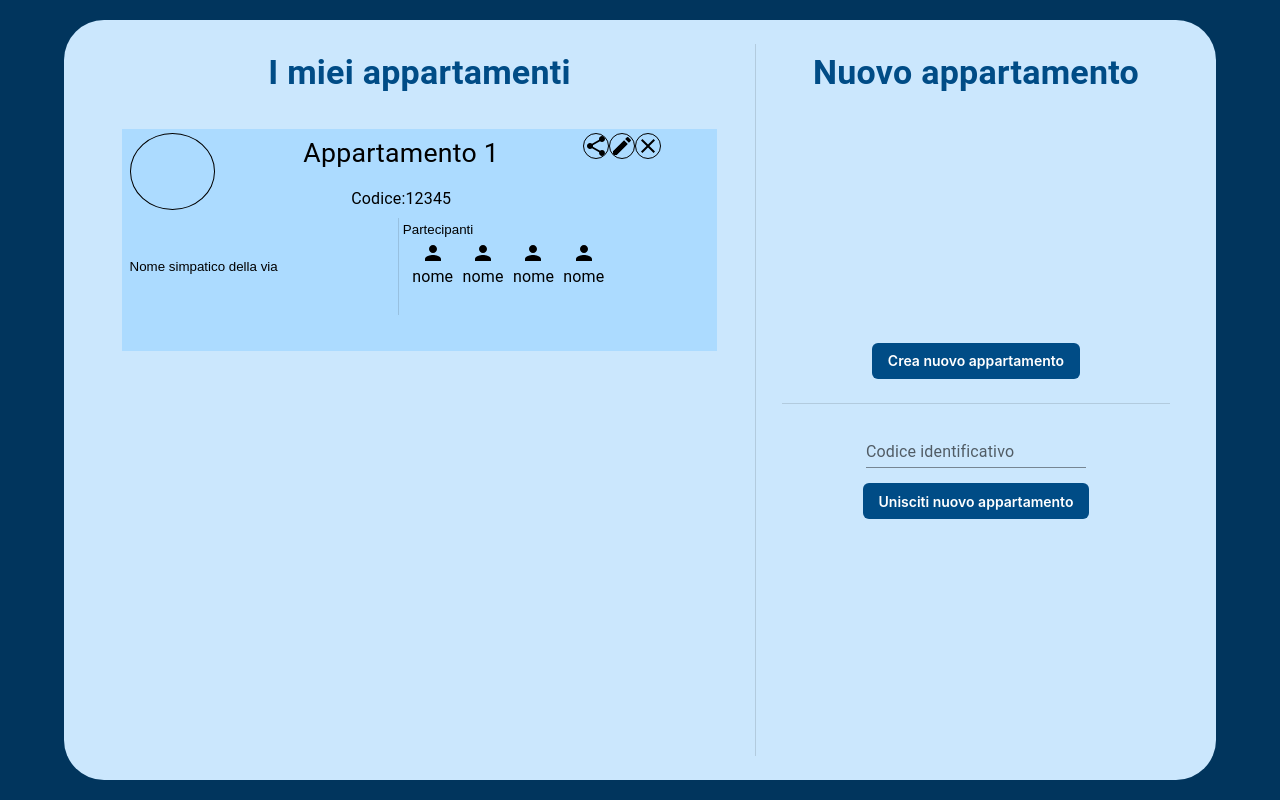
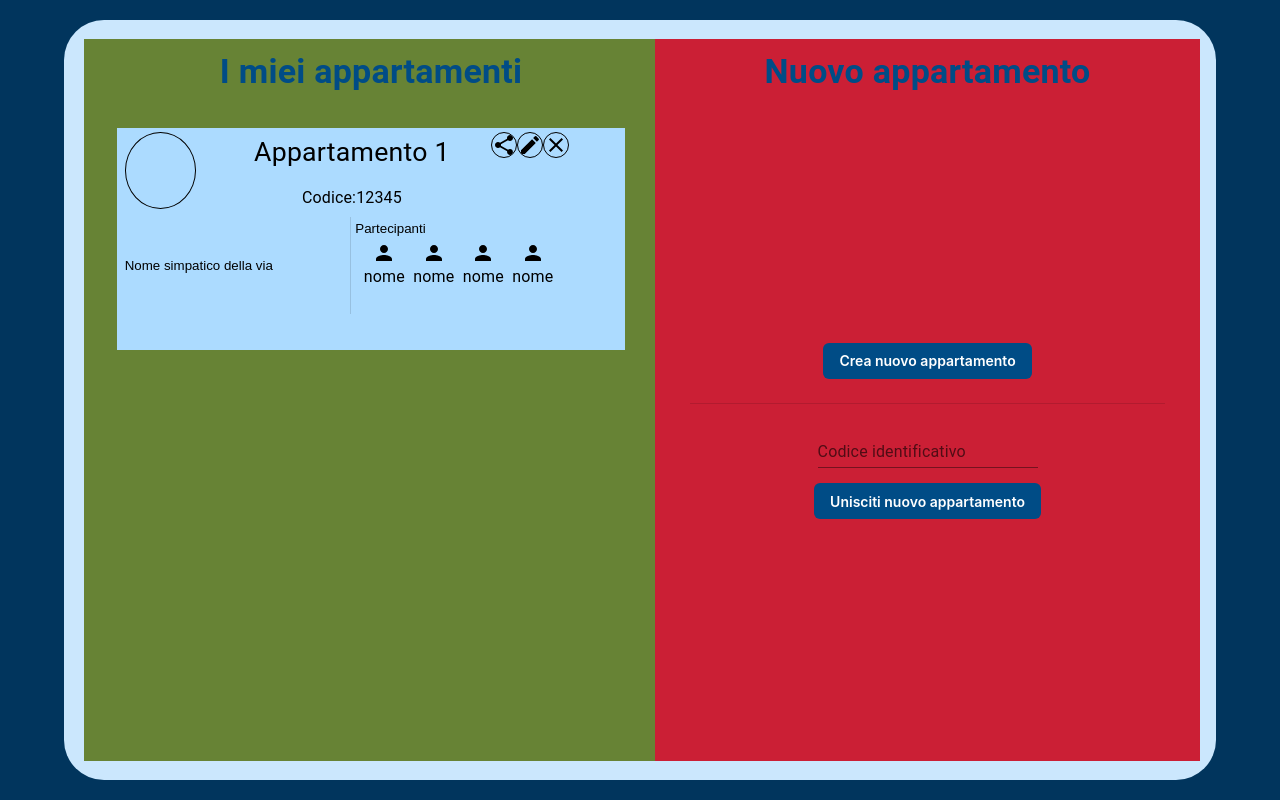
Before and after one commit to G30-unitn-IngegneriaDelSoftware/progetto, a React (Create React App) app in the folder react-router-example/: page / in a window 1280 px wide. Built offline with nearby package versions, Linux system fonts and the light colour scheme.

Commit message:
correzione dimensioni

```diff
--- a/react-router-example/src/pages/Appartamenti.jsx
+++ b/react-router-example/src/pages/Appartamenti.jsx
@@ -54,6 +54,14 @@ export default function Appartamenti() {
             justifyContent="center"
             alignItems="center"
             sx={{ flexGrow: 1 }}
+            style={{
+              display: "flex",
+              alignItems: "center",
+              justifyContent: "center",
+              height: "95%",
+              width: "95%",
+              backgroundColor: "rgb(103, 131,53)",
+            }}
           >
             <Grid
               container
@@ -63,8 +71,9 @@ export default function Appartamenti() {
                 display: "flex",
                 alignItems: "center",
                 justifyContent: "center",
-                height: "90vh",
-                width: "35vw",
+                height: "100%",
+                width: "49%",
+                //backgroundColor: "rgb(103, 131,53)",
               }}
             >
               <Grid
@@ -367,8 +376,9 @@ export default function Appartamenti() {
                 display: "flex",
                 alignItems: "center",
                 justifyContent: "center",
-                height: "90vh",
-                width: "35vw",
+                height: "100%",
+                width: "49%",
+                backgroundColor: "rgb(203, 31,53)",
               }}
             >
               <Grid
```
